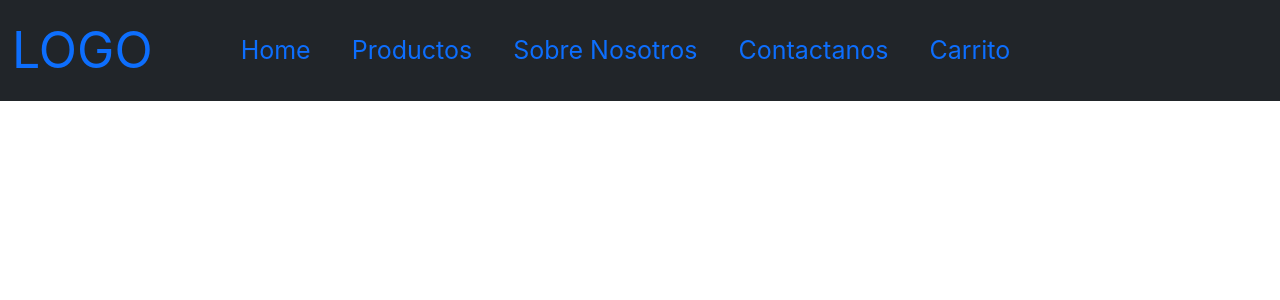
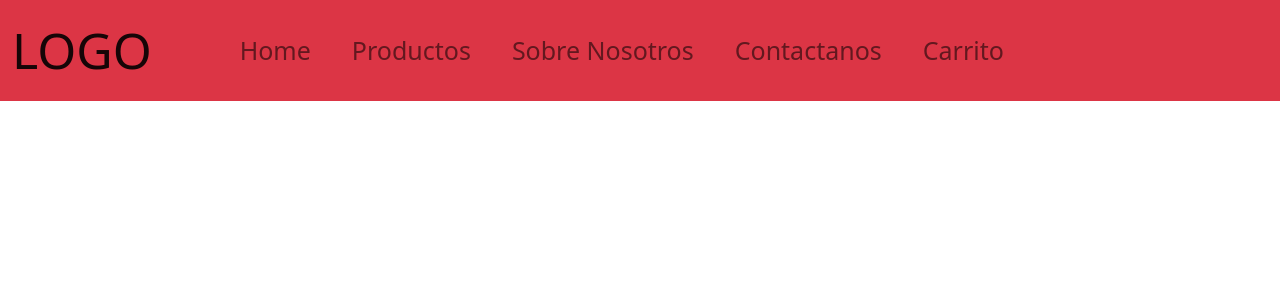
Before and after one commit to lautisandrini/SandriniReactApp, a React (Create React App) app: page / in a window 1280 px wide. Shown: the top 300 px of the page. Built offline with nearby package versions, Linux system fonts and the light colour scheme.

Commit message:
[MODIFY] files desafio 2

```diff
--- a/package.json
+++ b/package.json
@@ -6,7 +6,9 @@
     "@testing-library/jest-dom": "^5.16.5",
     "@testing-library/react": "^13.3.0",
     "@testing-library/user-event": "^13.5.0",
+    "bootstrap": "^5.2.0",
     "react": "^18.2.0",
+    "react-bootstrap": "^2.5.0",
     "react-dom": "^18.2.0",
     "react-scripts": "5.0.1",
     "web-vitals": "^2.1.4"
--- a/public/index.html
+++ b/public/index.html
@@ -13,8 +13,6 @@
 
     <link rel="manifest" href="%PUBLIC_URL%/manifest.json" />
 
-    <link href="https://cdn.jsdelivr.net/npm/bootstrap@5.1.3/dist/css/bootstrap.min.css" rel="stylesheet" integrity="sha384-1BmE4kWBq78iYhFldvKuhfTAU6auU8tT94WrHftjDbrCEXSU1oBoqyl2QvZ6jIW3" crossorigin="anonymous">
-
     <title>Sandrini App</title>
   </head>
   <body>
--- a/src/App.js
+++ b/src/App.js
@@ -1,5 +1,6 @@
 import NavBar from "./componentes/NavBar";
 import './App.css';
+import 'bootstrap/dist/css/bootstrap.min.css';
 
 function App() {
   return (
--- a/src/componentes/NavBar.js
+++ b/src/componentes/NavBar.js
@@ -2,7 +2,7 @@
 
 const NavBar = () => {
     return(
-        <nav class="navbar navbar-expand-lg bg-dark">
+        <nav class="navbar navbar-expand-lg bg-danger">
             <div class="container-fluid">
                 <a id="logo" className="Nav" class="navbar-brand" href="#">LOGO</a>
                 <button class="navbar-toggler" type="button" data-bs-toggle="collapse" data-bs-target="#navbarNavDropdown" aria-controls="navbarNavDropdown" aria-expanded="false" aria-label="Toggle navigation">
```
Also changed, not shown: 1 other file (tests, documents, lock files or other folders).
